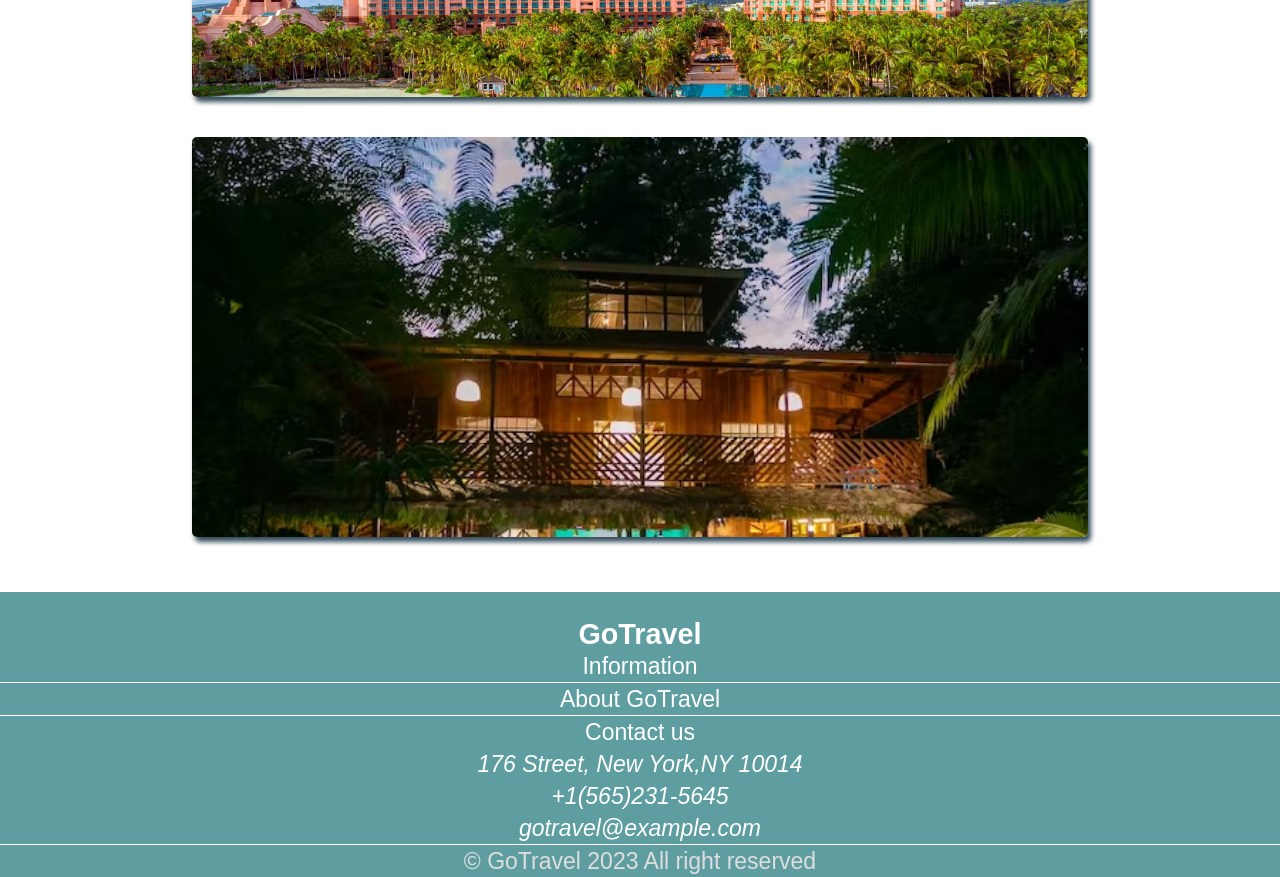
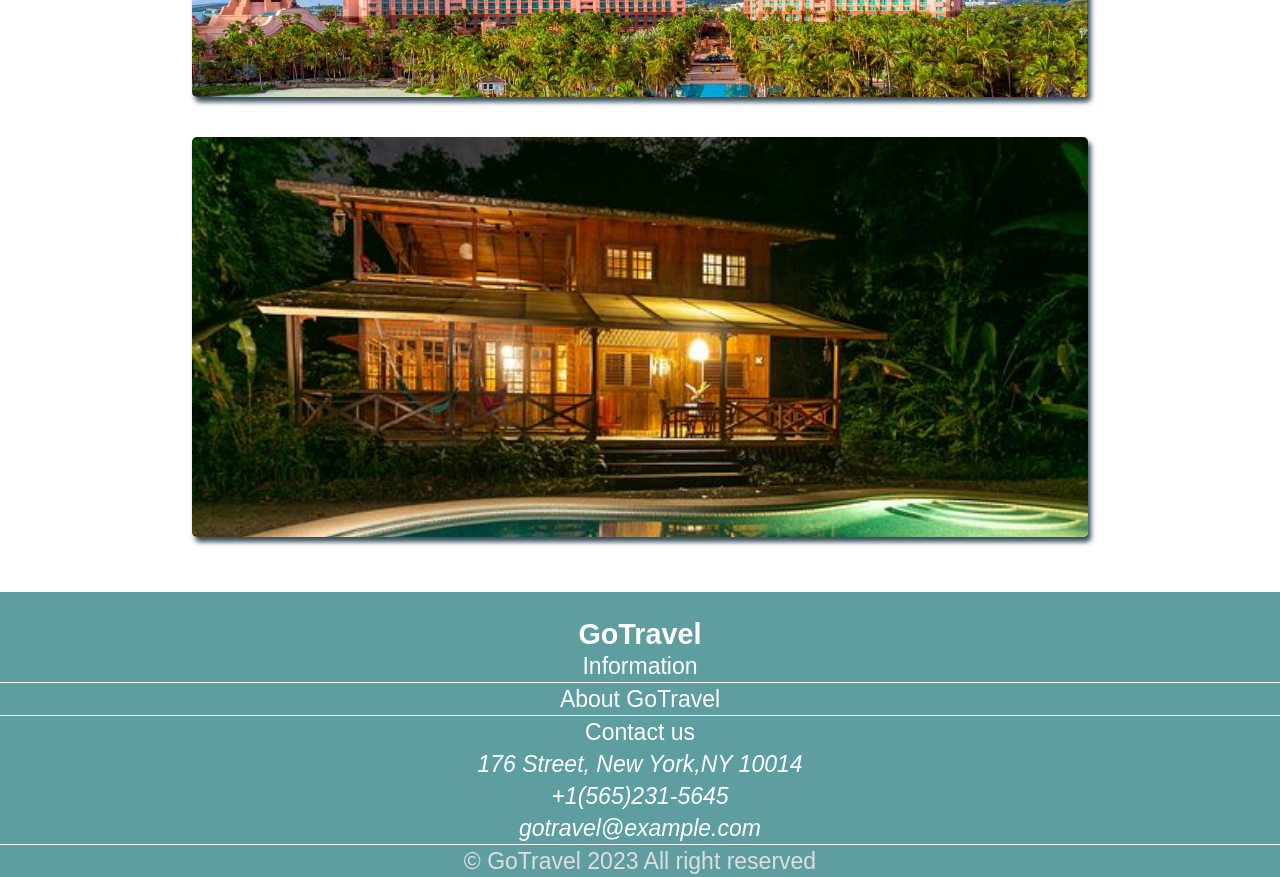
Before and after one commit to ValeriaMuSe/hotel-project, a plain HTML site: page pages/hotels-list.html in a window 1280 px wide. Shown: the part 2180-3057 px from the top of the page. Drawn offline with Linux system fonts and the light colour scheme.

Commit message:
commit-image

```diff
--- a/pages/hotels-list.html
+++ b/pages/hotels-list.html
@@ -71,7 +71,7 @@
           <a href="bahamas.html">Look hotel</a>
         </div>
       </div>
-      <div class="list_card" style="--i:url(../images/kukulaHotel.avif)">
+      <div class="list_card" style="--i:url(../images/kukula-hotel.jpg)">
         <div class="list_content">
           <h2>La Kukula Lodge</h2>
           <a href="manzanillo.html">Look hotel</a>
```
Also changed, not shown: images/instagram-logo.png (deleted), images/kukula-hotel.jpg (added).
